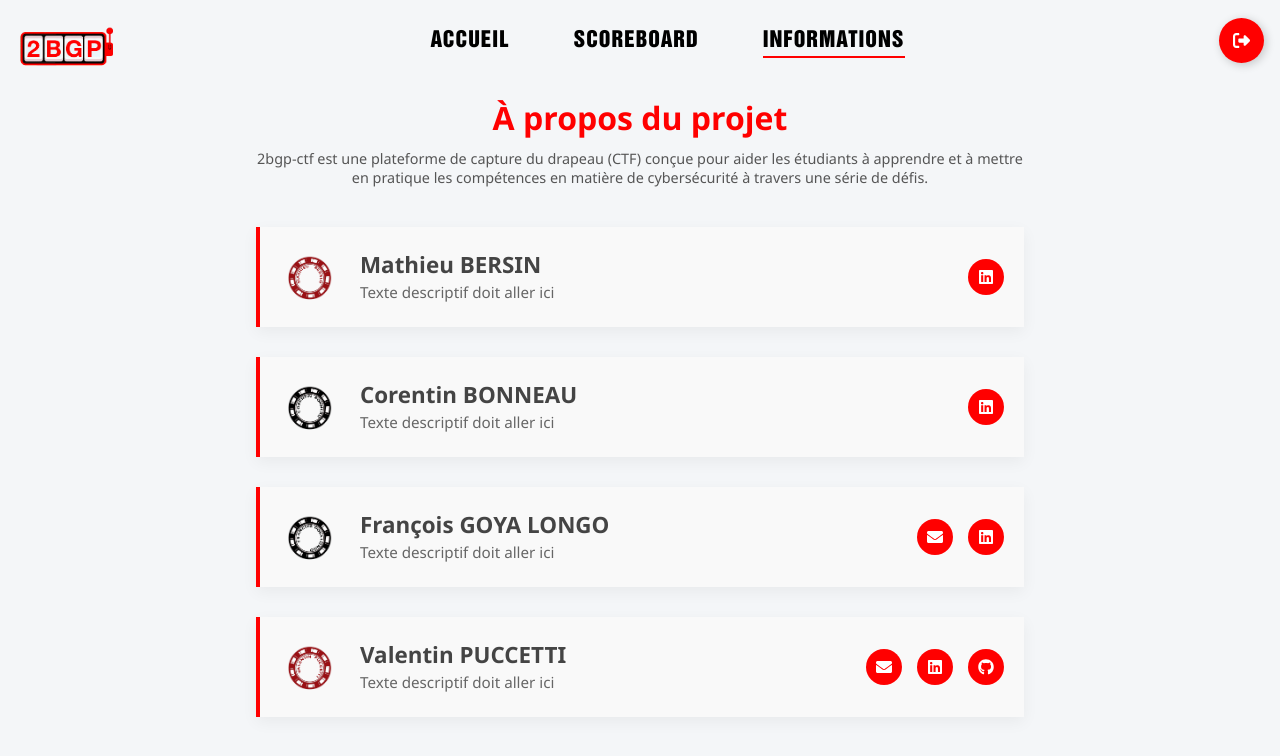
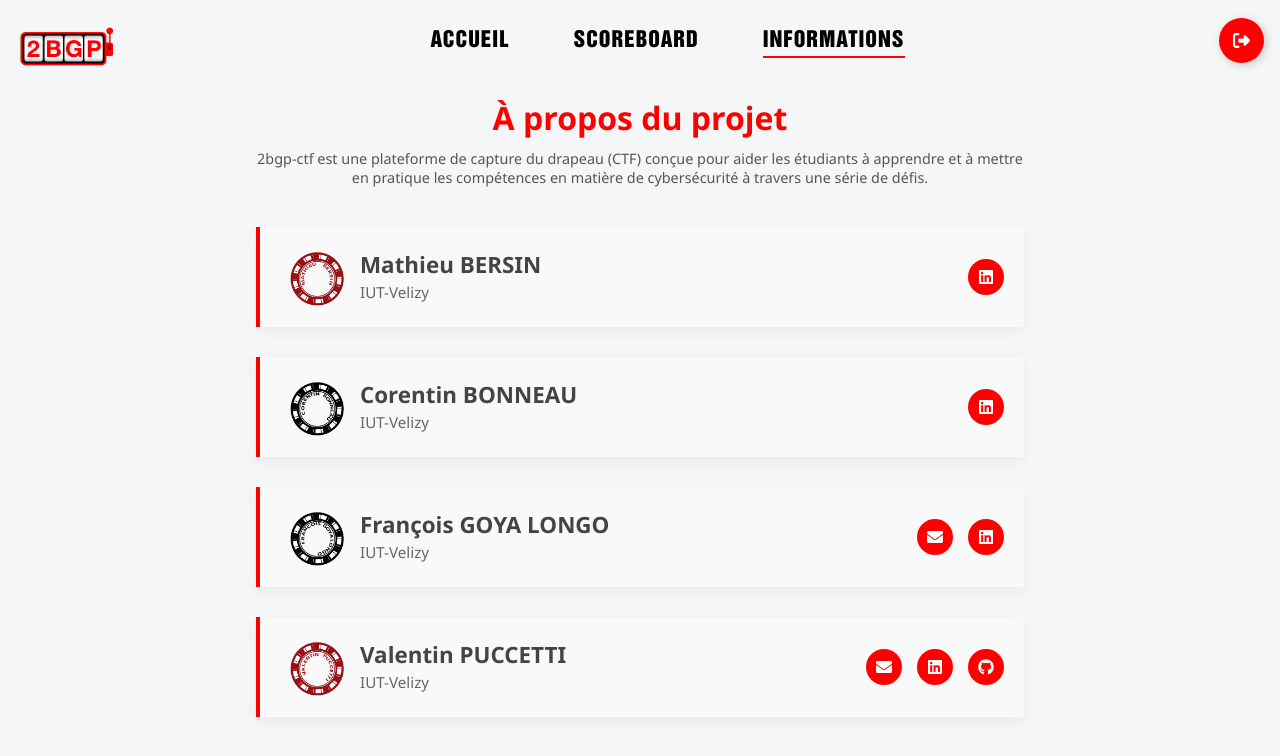
Before and after one commit to itsmrval/2bgp-ad, a React (Create React App) app in the folder frontend/: page /about in a window 1280 px wide. Shown: the top 756 px of the page. Built offline with nearby package versions, Linux system fonts and the light colour scheme; the HTML template or start-up script is replaced by a standard one.

Commit message:
Frontend finish

```diff
--- a/frontend/src/assets/styles/team.css
+++ b/frontend/src/assets/styles/team.css
@@ -55,7 +55,7 @@
 }
 
 .member-image {
-    width: 100%;
+    width: 125%;
     height: 100%;
     object-fit: cover;
     border-radius: 50%;
--- a/frontend/src/components/team/team.jsx
+++ b/frontend/src/components/team/team.jsx
@@ -10,7 +10,7 @@ const Team = () => {
     const teamMembers = [
         {
             name: "Valentin PUCCETTI",
-            bio: "Texte descriptif doit aller ici",
+            bio: "IUT-Velizy",
             email: "contact@valentinp.fr",
             linkedin: "https://linkedin.com/in/valentin-p",
             github: "https://github.com/itsmrval",
@@ -18,20 +18,20 @@ const Team = () => {
         },
         {
             name: "Corentin BONNEAU",
-            bio: "Texte descriptif doit aller ici",
+            bio: "IUT-Velizy",
             linkedin: "https://linkedin.com/in/bonneau-corentin",
             image: cbImage
         },
         {
             name: "François GOYA LONGO",
-            bio: "Texte descriptif doit aller ici",
+            bio: "IUT-Velizy",
             email: "membre3@example.com",
             linkedin: "https://linkedin.com/in/fran%c3%a7ois-goya-longo-84574227b",
             image: fgImage
         },
         {
             name: "Mathieu BERSIN",
-            bio: "Texte descriptif doit aller ici",
+            bio: "IUT-Velizy",
             linkedin: "https://linkedin.com/in/mathieu-bersin-367270269",
             image: mbImage
         }
```
Also changed, not shown: frontend/src/components/main/Info.jsx (deleted), frontend/src/pages/main/info.jsx (deleted).
